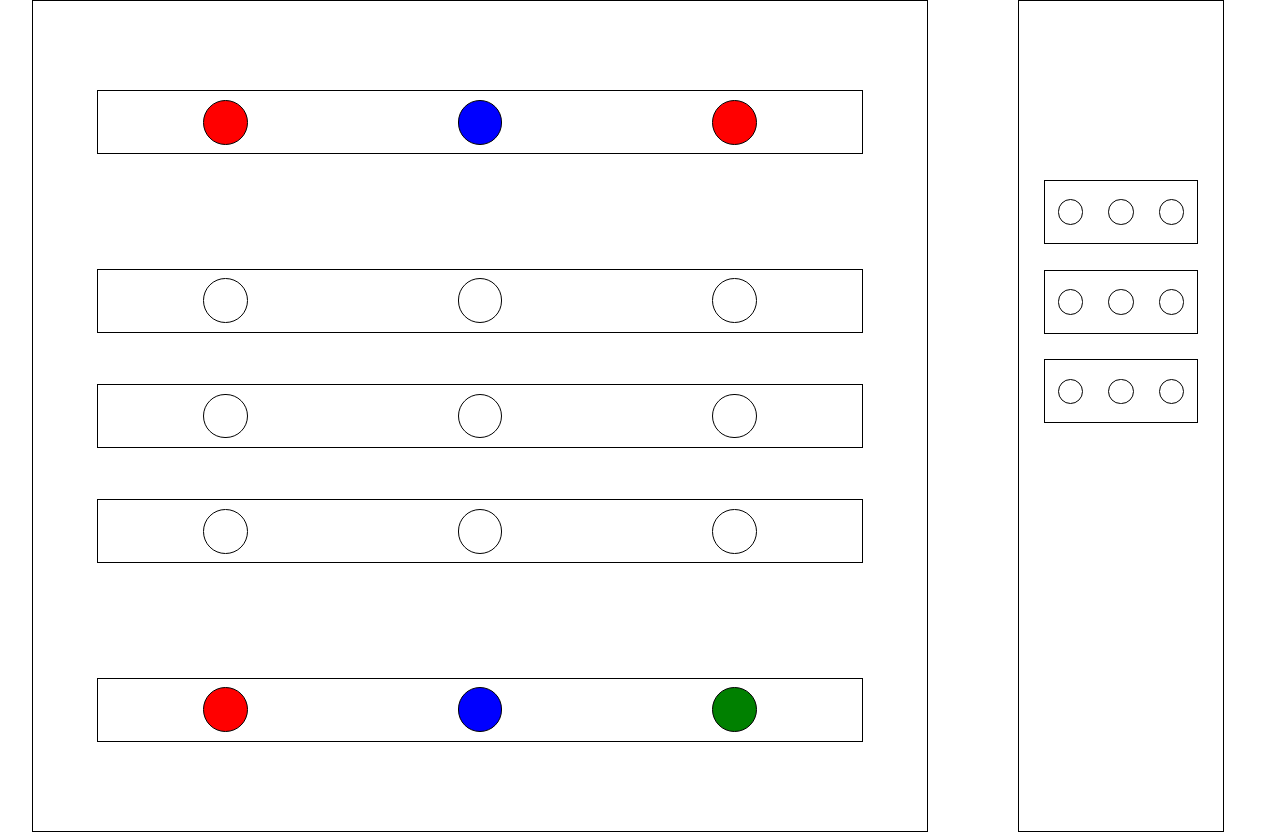
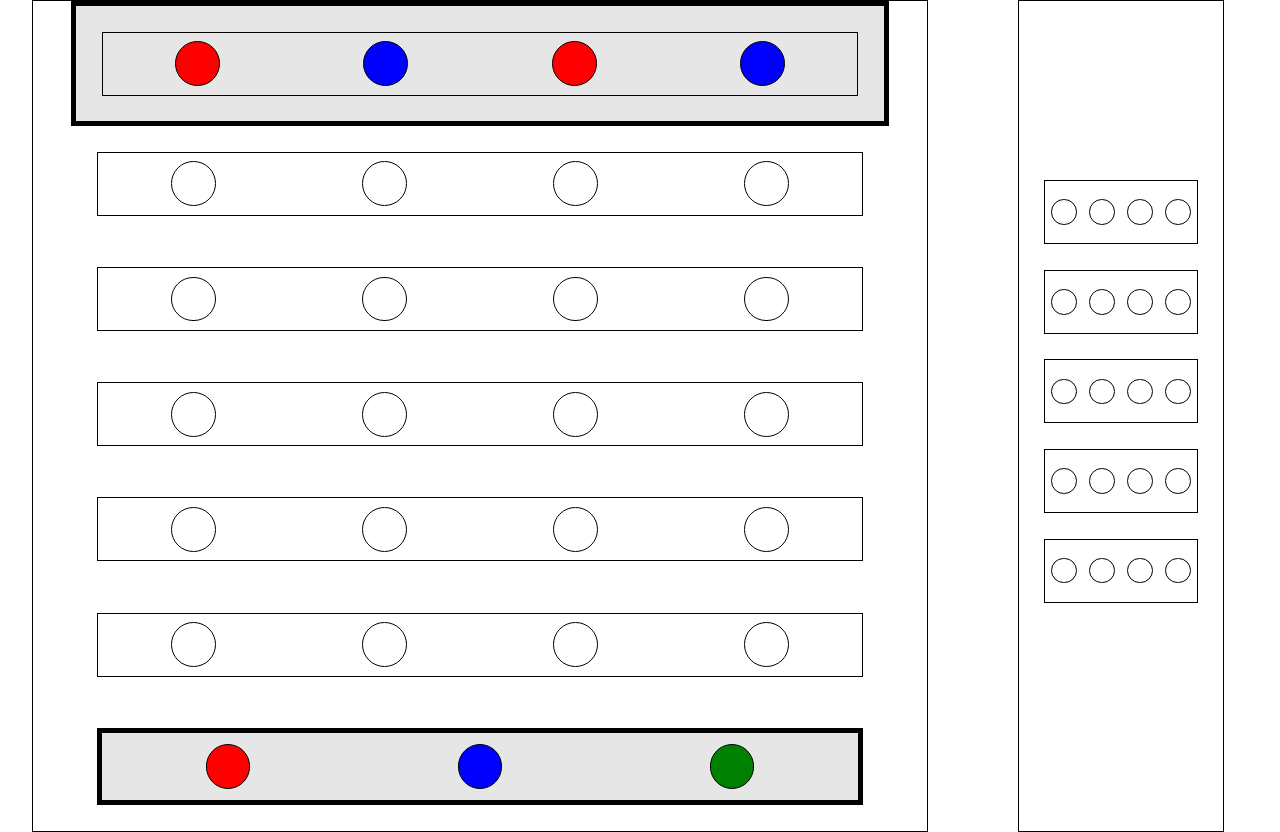
Before and after one commit to Flothar78/mastermind, a Vue app: page / in a window 1280 px wide. Built offline with nearby package versions, Linux system fonts and the light colour scheme; the HTML template or start-up script is replaced by a standard one.

Commit message:
ArrayOf colors Checking to finish

```diff
--- a/src/components/AvailableColors.vue
+++ b/src/components/AvailableColors.vue
@@ -25,11 +25,12 @@ const greenToStore = () => {
 
 <style scoped>
 .peons-row {
-  border: black 1px solid;
+  border: black 5px solid;
+  background-color: #e6e6e6;
   display: flex;
   justify-content: space-around;
   align-items: center;
-  height: 5vw;
+  height: 15vw;
   margin: 2vw;
 }
 </style>
--- a/src/components/ColorCheck.vue
+++ b/src/components/ColorCheck.vue
@@ -2,7 +2,7 @@
 import { useColorStore } from "@/stores/ColorStore.js";
 const color_store = useColorStore();
 const numberOfPeons = color_store.numberOfPeons;
-const samePlaceAndColor = color_store.samePlaceAndColor();
+const checkColorsPlaces = color_store.checkColorsPlaces();
 </script>
 
 <template>
@@ -11,7 +11,7 @@ const samePlaceAndColor = color_store.samePlaceAndColor();
       v-for="number in numberOfPeons"
       :key="number"
       class="color-check"
-      :class="samePlaceAndColor"
+      :class="checkColorsPlaces"
     ></div>
   </div>
 </template>
@@ -35,4 +35,10 @@ const samePlaceAndColor = color_store.samePlaceAndColor();
 .black {
   background-color: black;
 }
+.white {
+  background-color: white;
+}
+.none {
+  background-color: grey;
+}
 </style>
--- a/src/components/GameSolution.vue
+++ b/src/components/GameSolution.vue
@@ -7,6 +7,7 @@ const numberOfPeons = color_store.numberOfPeons;
 </script>
 
 <template>
+  <div class="game-solution">
     <div class="peons-row">
       <PeonOccurence
         v-for="number in numberOfPeons"
@@ -14,11 +15,13 @@ const numberOfPeons = color_store.numberOfPeons;
         :class="color_store.getRandomColors(number - 1)"
       />
     </div>
+  </div>
 </template>
 
 <style scoped>
 .game-solution {
-  border: black 1px solid;
+  border: black 5px solid;
+  background-color: #e6e6e6;
   height: 15vw;
 }
 .peons-row {
--- a/src/stores/ColorStore.js
+++ b/src/stores/ColorStore.js
@@ -4,11 +4,13 @@ export const useColorStore = defineStore("ColorStore", {
   state: () => {
     return {
       rows: reactive([
-        [{ class: "" }, { class: "" }, { class: "" }],
-        [{ class: "" }, { class: "" }, { class: "" }],
-        [{ class: "" }, { class: "" }, { class: "" }],
+        [{ class: "" }, { class: "" }, { class: "" }, { class: "" }],
+        [{ class: "" }, { class: "" }, { class: "" }, { class: "" }],
+        [{ class: "" }, { class: "" }, { class: "" }, { class: "" }],
+        [{ class: "" }, { class: "" }, { class: "" }, { class: "" }],
+        [{ class: "" }, { class: "" }, { class: "" }, { class: "" }],
       ]),
-      colorsArray: ["red", "blue"],
+      colorsArray: ["red", "blue", "green"],
       choiceOfColor: [],
       arrayOfChosenPeons: reactive([]),
       solutionColors: reactive([]),
@@ -37,15 +39,12 @@ export const useColorStore = defineStore("ColorStore", {
           : "";
       });
       this.arrayOfChosenPeons.length == this.rows[0].length
-        ? this.samePlaceAndColor()
+        ? this.checkColorsPlaces()
         : (this.arrayOfChosenPeons.length = 0);
     },
-    samePlaceAndColor() {
+    checkColorsPlaces() {
       const choicePlayer = toRaw(this.arrayOfChosenPeons);
       const solutionCombination = toRaw(this.solutionColors);
-
-      console.log(choicePlayer);
-      console.log(solutionCombination);
       let resultColors = choicePlayer.map((x, i) => {
         if (solutionCombination[i].includes(x)) {
           return "black";
@@ -53,14 +52,13 @@ export const useColorStore = defineStore("ColorStore", {
           !solutionCombination[i].includes(x) &&
           solutionCombination.includes(x)
         ) {
+          console.log(solutionCombination.filter((y) => y == x));
           return "white";
         } else {
           return "none";
         }
       });
-
       console.log(resultColors);
-      console.log(resultColors.filter((y) => y == "black").length);
     },
   },
   getters: {
```
Lines whose indentation alone changed are shown as unchanged.
